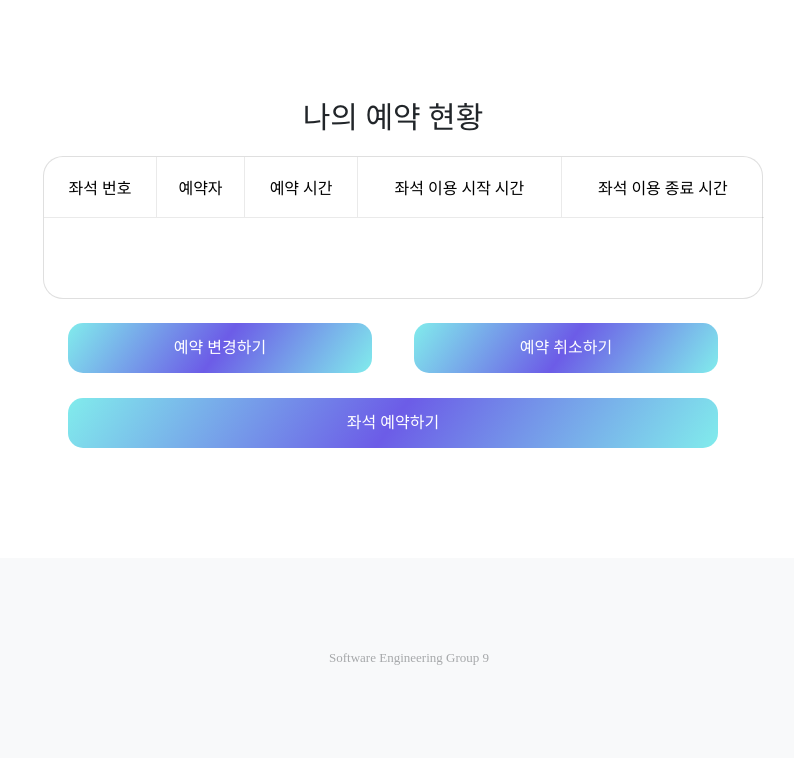
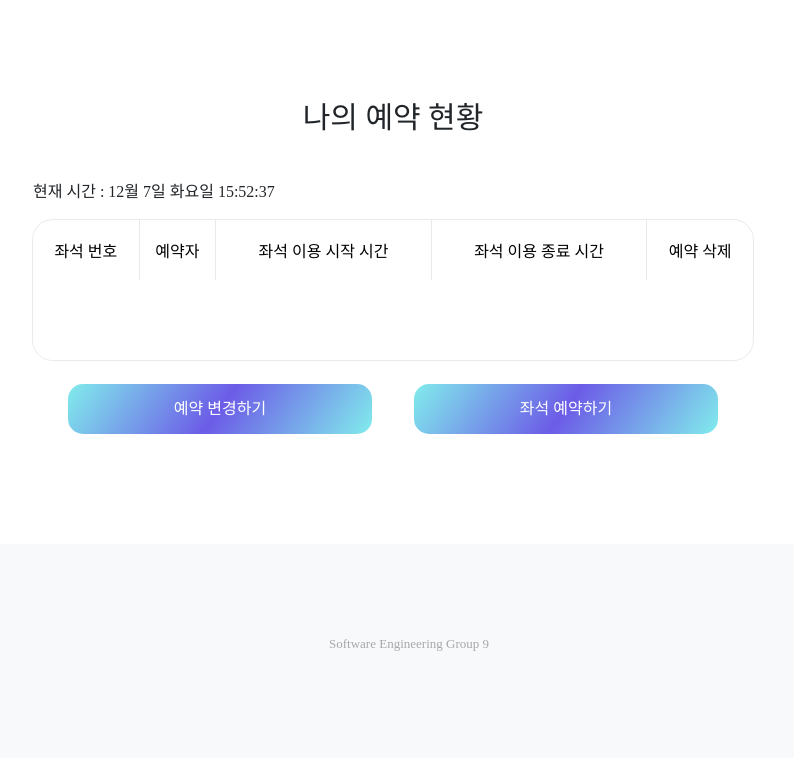
Before and after one commit to jiuk96/Lib_Recommend, a Flask app: page /main in a window 1280 px wide. Shown: the part 56-814 px from the top of the page, without its empty margins (247-1041 px from the left). After the commit the page ends 707 px from the top, so only its background shows below. Run offline with Flask 2, Linux system fonts and the light colour scheme; the visitor is signed in with stand-in values (Sample User, id 1); data comes from the database, SQL or seed files in the repository; data that the repository does not hold is empty; some libraries are stand-ins or nearby versions; some web fonts are replaced.

Commit message:
main 수정

```diff
--- a/templates/main.html
+++ b/templates/main.html
@@ -1,26 +1,48 @@
 <!--
     created by 최고운 11.16 html,css 틀 작성(미완)
-    modified by 최고운 css 수정
+    modified by 최고운 css 수정, 테이블 변경, 테이블 내 삭제 버튼 추가, 현재 시간 출력, 버튼 수정
 -->
 
 {% extends 'base.html' %}
 {% block scripts %}
-<script>
 
-</script>
 {% endblock %}
 
 {% block content %}
 <h1>나의 예약 현황</h1>
-<div class="card">
-    <table class="table-primary">
+<br>
+<p id="clock"></p>
+<script> /*현재 시간 출력*/
+    var Target = document.getElementById("clock");
+    function clock() {
+        var time = new Date();
+
+        var month = time.getMonth();
+        var date = time.getDate();
+        var day = time.getDay();
+        var week = ['일', '월', '화', '수', '목', '금', '토'];
+
+        var hours = time.getHours();
+        var minutes = time.getMinutes();
+        var seconds = time.getSeconds();
+
+        Target.innerText = '현재 시간 : ' +
+        `${month + 1}월 ${date}일 ${week[day]}요일 ` +
+        `${hours < 10 ? `0${hours}` : hours}:${minutes < 10 ? `0${minutes}` : minutes}:${seconds < 10 ? `0${seconds}` : seconds}`;
+
+    }
+    clock();
+    setInterval(clock, 1000); // 1초마다 실행
+</script>
+<div>
+    <table  class="table-primary">
         <thead>
         <tr>
             <td id="b" scope="col">좌석 번호</td>
             <td scope="col">예약자</td>
-            <td scope="col">예약 시간</td>
             <td scope="col">좌석 이용 시작 시간</td>
             <td id="a" scope="col">좌석 이용 종료 시간</td>
+            <td scope="col">예약 삭제</td>
         </tr>
         </thead>
         <tbody>
@@ -29,9 +51,10 @@
             <!-- 이게 저도 잘 몰랐는데, 그 list.변수이름을 적어주면 되더라고요! -->
             <td id="seatNum" scope="row">{{ list.seatNum }}</td>
             <td id="user_ID" scope="row">{{ list.user_id }}</td>
-            <td id="reserved_time" scope="row">{{ list.reserved_time }}</td>
             <td id="starttime" scope="row">{{ list.starttime }}</td>
             <td id="finishtime" scope="row">{{ list.finishtime }}</td>
+            <!--정현님 이 부분↓ onclick이나 다른거 추가하셔서 삭제되게 구현해주세요!-->
+            <td id="reserved_time" scope="row"><button id="del" class="btn btn-primary">삭제</button></td>
         </tr>
         {% endfor %}
         </tbody>
@@ -39,8 +62,9 @@
 </div>
 <br>
 <div id="bt">
+    <!--reserve.html에서 변경을 처리할 때 자바스크립트 도움 필요하면 아래처럼 버튼 형식-->
+    <!--자바스크립트 도움 필요 없으면 a태그로 변경해서 href를 reserve로-->
     <button id="ext" class="btn btn-primary" onclick=change()>예약 변경하기</button>
-    <button id="can" class="btn btn-primary" onclick=cancel()>예약 취소하기</button>
     <a class="btn btn-primary"  href="/reserve" >좌석 예약하기</a>
 </div>
 
@@ -48,6 +72,9 @@
 {% endblock %}
 {% block style %}
 <style>
+    main{
+        width:720px;
+    }
     h1{
         text-align: center;
         font-size:30px;
@@ -59,41 +86,53 @@
         margin-bottom: 0px;
         width:720px;
         border-radius: 20px;
+        border-collapse: collapse;
+        border-style: hidden;
+        box-shadow:0 0 0 1px rgba(0, 0, 0, 0.082);
+
     }
     tr{
         text-align: center;
     }
     thead{
         height:60px;
-        border-bottom:solid 1px rgba(0, 0, 0, 0.082) ;
+        border-bottom:solid 1px rgba(0, 0, 0, 0.082);
+    }
+    thead td:not(#b){
+        border-left:solid 1px rgba(0, 0, 0, 0.082);
     }
     tbody{
         height:80px;
     }
-    thead td, tbody td{
-        padding:10px;
+    tbody td{
+        height: 60px;
+        border-top:solid 1px rgba(0, 0, 0, 0.082);
     }
+    tbody td:not(#seatNum){
+        border-left:solid 1px rgba(0, 0, 0, 0.082);
+    }
+
     .card{
         margin:auto;
         border-radius: 20px;
         width:720px;
     }
-    td:not(#finishtime, #a){
-        border-right:solid 1px rgba(0, 0, 0, 0.082);
+    #del{
+        background-color: #d0d1d1;
+        border:none;
     }
     #bt{
         text-align: center;
+        margin-bottom: 110px;
     }
     #bt a{
-        width:650px;
+        width:304px;
         height: 50px;
         padding: 0;
         line-height: 50px;
         background: linear-gradient(125deg,#81ecec,#6c5ce7,#81ecec);
         border:none;
         border-radius: 15px;
-        margin-top:25px;
-        margin-bottom: 110px;
     }
     #bt button{
         width:304px;
```
